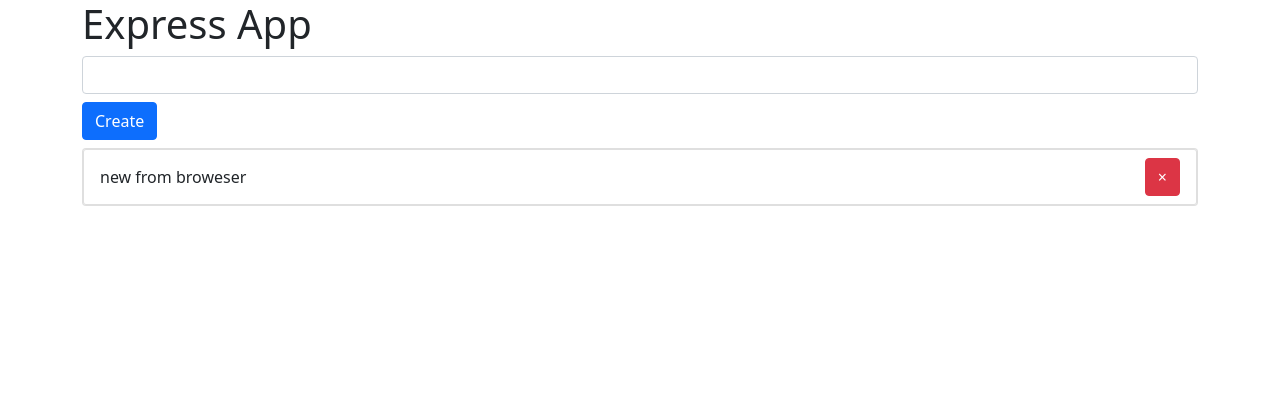
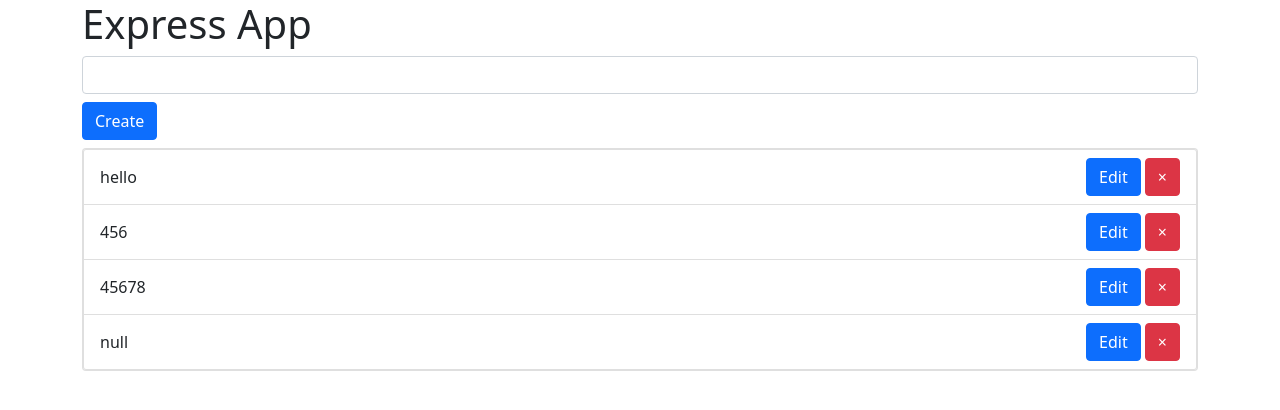
Before and after one commit to raburkeev/notes-list-nodeJS, a Node server app: page / in a window 1280 px wide. Shown: the top 410 px of the page. Run offline with Node 20, Linux system fonts and the light colour scheme.

Commit message:
add edit-note

```diff
--- a/db.json
+++ b/db.json
@@ -1 +1 @@
-[{"title":"new from broweser","id":"1669134049661"}]
+[{"title":"hello","id":"1669134049661"},{"title":"456","id":"1669137054775"},{"title":"45678","id":"1669137292725"},{"title":"null","id":"1669142887725"}]
--- a/index.js
+++ b/index.js
@@ -1,7 +1,7 @@
 const express = require('express')
 const chalk = require('chalk')
 const path = require('path')
-const {addNote, getNotes, removeNote} = require('./notes.controller')
+const {addNote, getNotes, removeNote, editNote} = require('./notes.controller')
 
 const port = 3000
 const app = express()
@@ -10,6 +10,7 @@
 app.set('views', 'pages')
 
 app.use(express.static(path.resolve(__dirname, 'public')))
+app.use(express.json())
 app.use(express.urlencoded({
     extended: true
 }))
@@ -31,6 +32,15 @@
     })
 })
 
+app.put('/:id/:data', async (req, res) => {
+    await editNote(req.params.id, req.params.data)
+    res.render('index', {
+        title: 'Express App',
+        notes: await getNotes(),
+        created: false
+    })
+})
+
 app.delete('/:id', async (req, res) => {
     await removeNote(req.params.id)
 
--- a/notes.controller.js
+++ b/notes.controller.js
@@ -25,6 +25,14 @@
     console.log(chalk.red('Note was removed!'))
 }
 
+async function editNote(noteId, data) {
+    const notes = await getNotes()
+    const noteIndex = notes.findIndex(note => note.id === noteId)
+    notes[noteIndex].title = data
+
+    await fs.writeFile(notesPath, JSON.stringify(notes))
+}
+
 async function getNotes() {
     const notes = await fs.readFile(notesPath, {encoding: 'utf-8'})
 
@@ -41,5 +49,5 @@
 }
 
 module.exports = {
-    addNote, getNotes, printNotes, removeNote
+    addNote, getNotes, printNotes, removeNote, editNote
 }
--- a/pages/index.ejs
+++ b/pages/index.ejs
@@ -34,8 +34,10 @@
                 <% for (let i = 0; i < notes.length; i++) { %>
                 <li class="list-group-item d-flex justify-content-between align-items-center">
                     <%= notes[i].title %>
-
-                    <button class="btn btn-danger" data-type="remove" data-id="<%= notes[i].id %>">&times;</button>
+                    <div>
+                        <button class="btn btn-primary" data-type="edit" data-id="<%= notes[i].id %>">Edit</button>
+                        <button class="btn btn-danger" data-type="remove" data-id="<%= notes[i].id %>">&times;</button>
+                    </div>
                 </li>
                 <% } %>
             </ul>
--- a/public/app.js
+++ b/public/app.js
@@ -8,8 +8,31 @@
     }
 })
 
+document.addEventListener('click', (event) => {
+    if(event.target.dataset.type === 'edit') {
+        const id = event.target.dataset.id
+        const data = prompt('Print new title')
+
+        if (data) {
+            edit(id, data).then(() => {
+                event.target.closest('li').innerHTML = `${data}
+                    <div>
+                        <button class="btn btn-primary" data-type="edit" data-id="${id}">Edit</button>
+                        <button class="btn btn-danger" data-type="remove" data-id="${id}">&times;</button>
+                    </div>`
+            })
+        }
+    }
+})
+
 async function remove(id) {
     await fetch(`/${id}`, {
         method: 'DELETE'
     })
 }
+
+async function edit(id, data) {
+    await fetch(`/${id}/${data}`, {
+        method: "PUT"
+    })
+}
```
